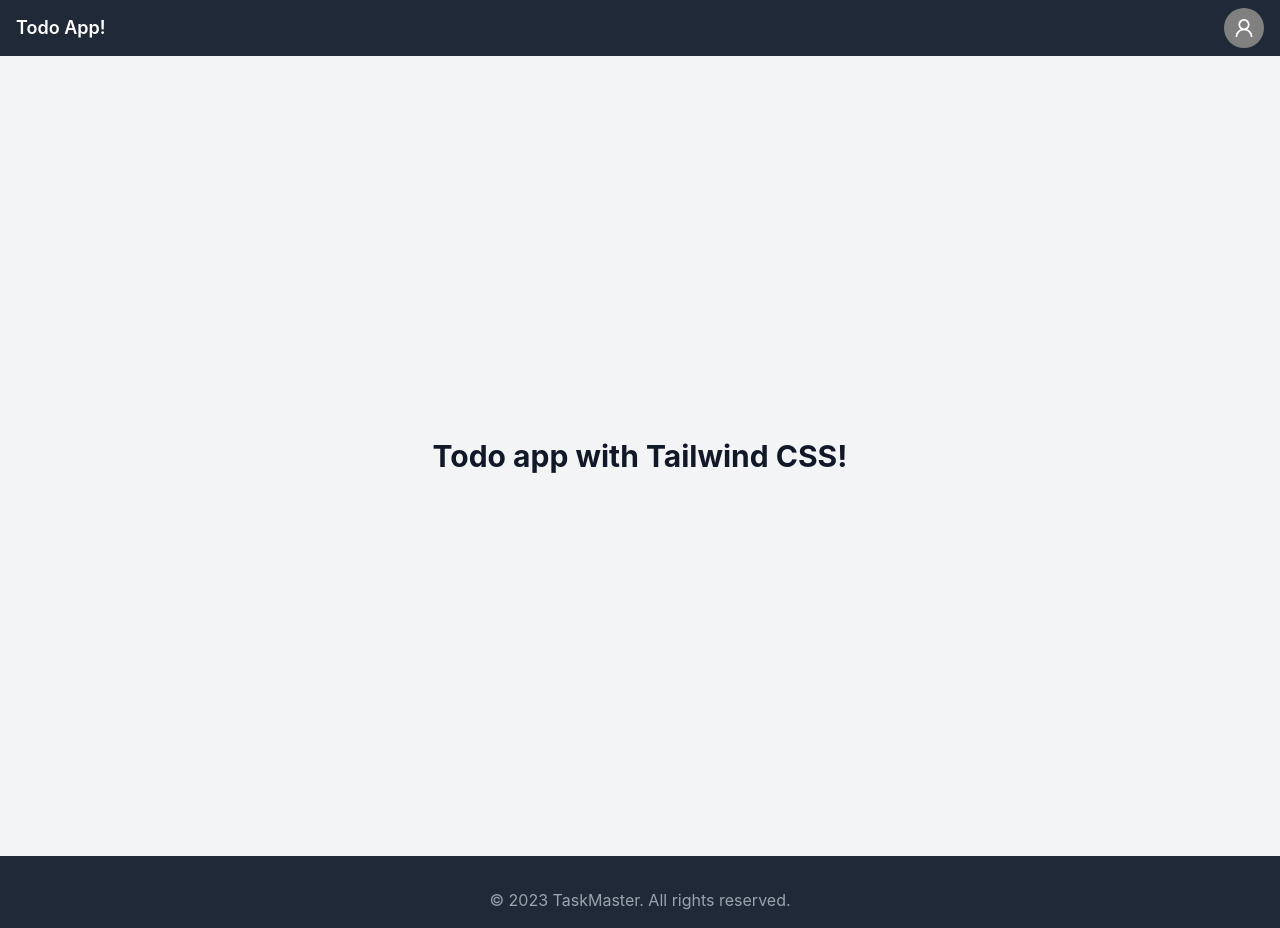
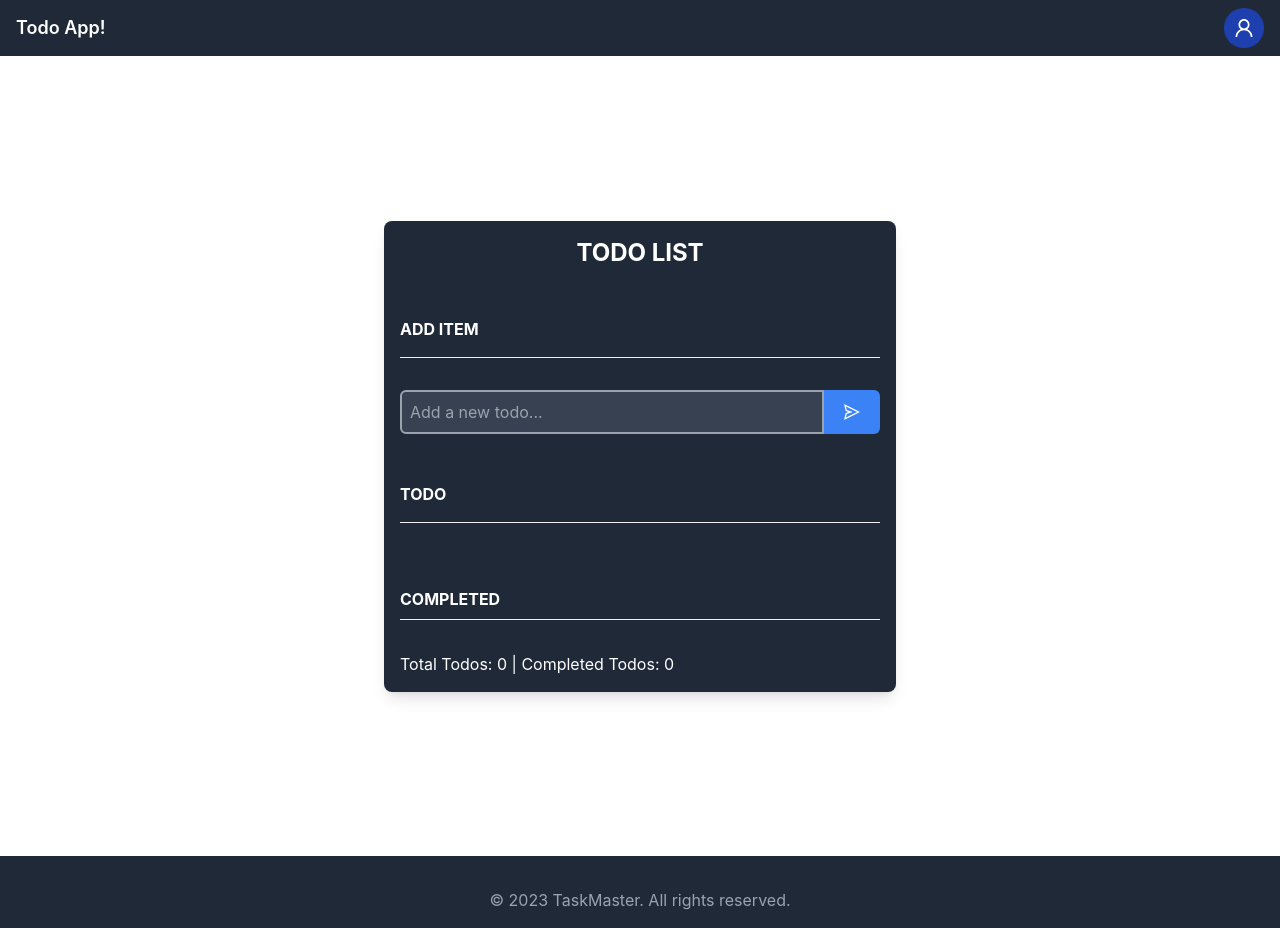
Before and after one commit to JawadSadiq01/Todo-List-FE, a React (Create React App) app in the folder todo-list/: page / in a window 1280 px wide. Built offline with nearby package versions, Linux system fonts and the light colour scheme.

Commit message:
Todo Card Created!

```diff
--- a/todo-list/src/App.css
+++ b/todo-list/src/App.css
@@ -1,5 +1,9 @@
 .App {
   text-align: center;
+}
+
+::-webkit-scrollbar {
+  display: none;
 }
 
 .App-logo {
@@ -32,7 +36,41 @@
   from {
     transform: rotate(0deg);
   }
+
   to {
     transform: rotate(360deg);
   }
 }
+
+/* classes for custom edit modal */
+.custom-modal {
+  align-items: center;
+  display: flex;
+  justify-content: center;
+  margin-top: 5rem;
+}
+
+.custom-modal .ant-modal-content {
+  width: 90% !important;
+  background: #154c79 !important;
+}
+
+.custom-modal .ant-modal-header {
+  background-color: #154c79 !important;
+}
+
+.custom-modal .ant-modal-title {
+  color: #fff !important;
+}
+
+.custom-modal .ant-btn-default {
+  background-color: white;
+}
+
+.custom-modal .ant-btn-primary {
+  background-color: blue;
+}
+
+.custom-modal .anticon svg {
+  color: white;
+}
--- a/todo-list/src/Components/Common/Header.tsx
+++ b/todo-list/src/Components/Common/Header.tsx
@@ -11,7 +11,7 @@ const Header = () => {
           </div>
           <div className="flex items-center">
             <button>
-              <Avatar size={40} style={{ backgroundColor: 'gray' }} icon={<UserOutlined />} />
+              <Avatar size={40} className="bg-blue-800" icon={<UserOutlined />} />
             </button>
           </div>
         </div>
--- /dev/null
+++ b/todo-list/src/Components/HomePage/TodoCard.tsx
@@ -0,0 +1,177 @@
+import { useState } from "react";
+import TodoSubHeader from "./TodoSubHeader";
+import { Modal } from 'antd';
+import {
+  SendOutlined,
+  DeleteOutlined,
+  EditOutlined,
+  CheckCircleFilled
+} from '@ant-design/icons';
+import '../../App.css'
+interface ITodo {
+  id: number;
+  text: string;
+  completed: boolean;
+}
+
+const TodoCard = () => {
+  const [todos, setTodos] = useState<ITodo[]>([]);
+  const [inputText, setInputText] = useState('');
+  const [quote, setQuote] = useState({ q: '', a: '' });
+  const [isModalOpen, setIsModalOpen] = useState(false);
+  const [currentTodo, setCurrentTodo] = useState<ITodo | undefined>();
+  const completedTodos = todos.filter(todo => todo.completed).length;
+
+  const handleInputChange = (e: any) => {
+    setInputText(e.target.value);
+  };
+
+  const handleAddTodo = () => {
+    if (inputText.trim() !== '') {
+      const newTodo: ITodo = {
+        id: Date.now(),
+        text: inputText,
+        completed: false,
+      };
+
+      setTodos([...todos, newTodo]);
+      setInputText('');
+    }
+  };
+
+
+  const handleToggleComplete = (id: number) => {
+    setTodos(prevTodos =>
+      prevTodos.map(todo => {
+        if (todo.id === id) {
+          return { ...todo, completed: !todo.completed };
+        }
+        return todo;
+      })
+    );
+  };
+
+  const handleDeleteTodo = (id: number) => {
+    setTodos(todos.filter(todo => todo.id !== id));
+  };
+
+  const showModal = () => {
+    setIsModalOpen(true);
+  };
+
+  const handleEditInputChange = (e: any) => {
+    setCurrentTodo({ completed: currentTodo?.completed || false, id: currentTodo?.id || 1, text: e.target.value });
+  };
+
+  const handleOk = () => {
+    const updatedTodos = todos.map(todo => {
+      if (todo.id === currentTodo?.id) {
+        return { ...todo, text: currentTodo.text };
+      }
+      return todo;
+    });
+    setTodos(updatedTodos);
+    setIsModalOpen(false);
+  };
+
+  const handleCancel = () => {
+    setIsModalOpen(false);
+    setCurrentTodo(undefined);
+  };
+
+  return (
+    <>
+      <Modal className="color-white custom-modal" title="Edit your Todo" open={isModalOpen} onOk={handleOk} onCancel={handleCancel}>
+        <input
+          type="text"
+          value={currentTodo?.text}
+          onChange={handleEditInputChange}
+          className="mt-5 mb-5 w-full bg-gray-700 text-white placeholder-gray-400 border-gray-400 border-2 p-2 rounded-l-md rounded-r-md focus:outline-none"
+          placeholder="update todo..."
+        />
+      </Modal>
+      <div className="max-w-lg w-full mx-4 p-4 bg-gray-800 rounded-lg shadow-lg">
+        <h1 className="text-2xl font-bold text-white mb-4 text-center">TODO LIST</h1>
+        <TodoSubHeader heading="ADD ITEM" />
+        <div className="flex mb-4">
+          <input
+            type="text"
+            value={inputText}
+            onChange={handleInputChange}
+            className="flex-grow bg-gray-700 text-white placeholder-gray-400 border-gray-400 border-2 p-2 rounded-l-md focus:outline-none"
+            placeholder="Add a new todo..."
+          />
+          <button
+            onClick={handleAddTodo}
+            className="bg-blue-500 text-white px-5 rounded-r-md hover:bg-blue-600 focus:outline-none"
+          >
+            <SendOutlined />
+          </button>
+        </div>
+        <TodoSubHeader heading="TODO" />
+        <ul className="space-y-2">
+          {todos.map(todo => (
+            !todo.completed &&
+            <>
+              <li
+                key={todo.id}
+                className={`flex items-center bg-gray-700 p-3 rounded-md ${todo.completed ? 'text-gray-500 line-through' : 'text-white'
+                  }`}
+              >
+                <span className="flex-grow">{todo.text}</span>
+                <button
+                  onClick={() => handleToggleComplete(todo.id)}
+                  className="text-green-500 text-2xl hover:text-green-600 ml-2 focus:outline-none"
+                >
+                  <CheckCircleFilled />
+                </button>
+                <button
+                  onClick={() => handleDeleteTodo(todo.id)}
+                  className="text-red-500 text-2xl hover:text-red-600 ml-2 focus:outline-none"
+                >
+                  <DeleteOutlined />
+                </button>
+                <button
+                  onClick={() => { showModal(); setCurrentTodo(todo) }}
+                  className="text-blue-500 text-2xl hover:text-blue-600 ml-2 focus:outline-none"
+                >
+                  <EditOutlined />
+                </button>
+
+              </li>
+            </>
+          ))}
+          <TodoSubHeader heading="COMPLETED" />
+          {todos.map(todo => (
+            todo.completed &&
+            <li
+              key={todo.id}
+              className={`flex items-center bg-gray-700 p-3 rounded-md `}
+            >
+              <span className="flex-grow text-gray-500 line-through">{todo.text}</span>
+              <button
+                onClick={() => handleToggleComplete(todo.id)}
+                className="text-2xl text-green-500 hover:text-green-600 ml-2 focus:outline-none"
+              >
+                <CheckCircleFilled />
+              </button>
+              <button
+                onClick={() => handleDeleteTodo(todo.id)}
+                className="text-red-500 text-2xl hover:text-red-600 ml-2 focus:outline-none"
+              >
+                <DeleteOutlined />
+              </button>
+            </li>
+          ))}
+        </ul>
+        <div className="mt-8 text-white">
+          <p>
+            Total Todos: {todos.length} | Completed Todos: {completedTodos}
+          </p>
+        </div>
+      </div>
+    </>
+  );
+};
+
+export default TodoCard;
--- /dev/null
+++ b/todo-list/src/Components/HomePage/TodoSubHeader.tsx
@@ -0,0 +1,19 @@
+import { FC } from "react";
+import { Divider } from 'antd';
+
+interface IsubHeader {
+  heading?: string;
+}
+
+const TodoSubHeader: FC<IsubHeader> = (props) => {
+  const { heading } = props;
+  return (
+    <>
+      <div
+        className="text-white font-bold pt-8"
+      >{heading}</div>
+      <Divider plain className="mt-4 mb-8 bg-white color-white" />
+    </>
+  )
+}
+export default TodoSubHeader;
--- a/todo-list/src/Pages/Home/HomePage.tsx
+++ b/todo-list/src/Pages/Home/HomePage.tsx
@@ -1,10 +1,9 @@
+import TodoCard from "../../Components/HomePage/TodoCard";
 
 function HomePage() {
   return (
-    <div className="bg-gray-100 h-screen flex items-center justify-center">
-      <h1 className="text-3xl font-bold text-gray-900">
-        Todo app with Tailwind CSS!
-      </h1>
+    <div className="bg-white-900 pt-5 pb-5 min-h-screen flex flex-col justify-center items-center">
+      <TodoCard />
     </div>
   );
 }
```
Also changed, not shown: todo-list/package.json (line endings or trailing spaces).
